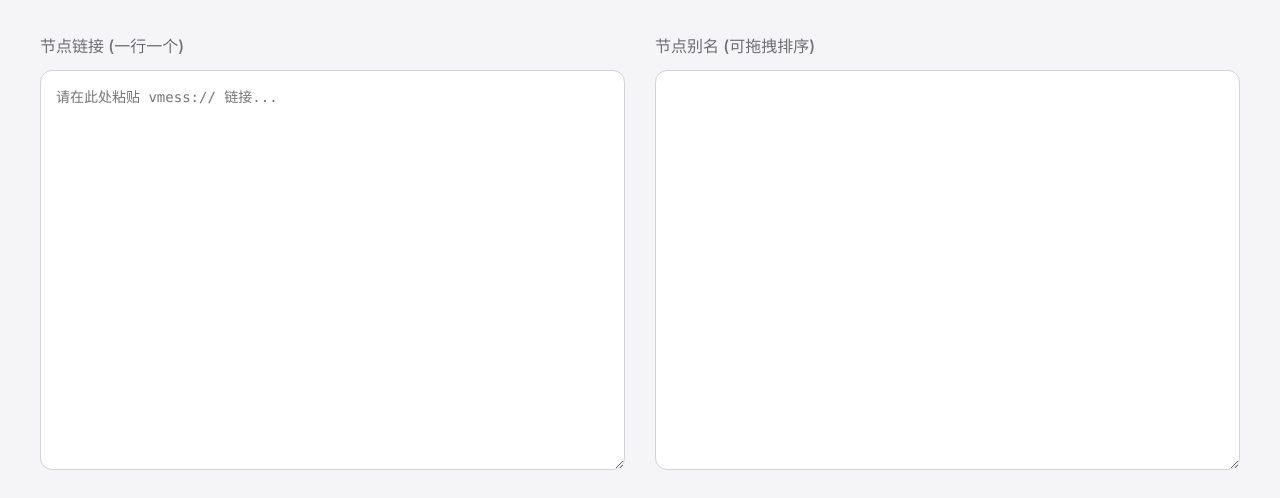
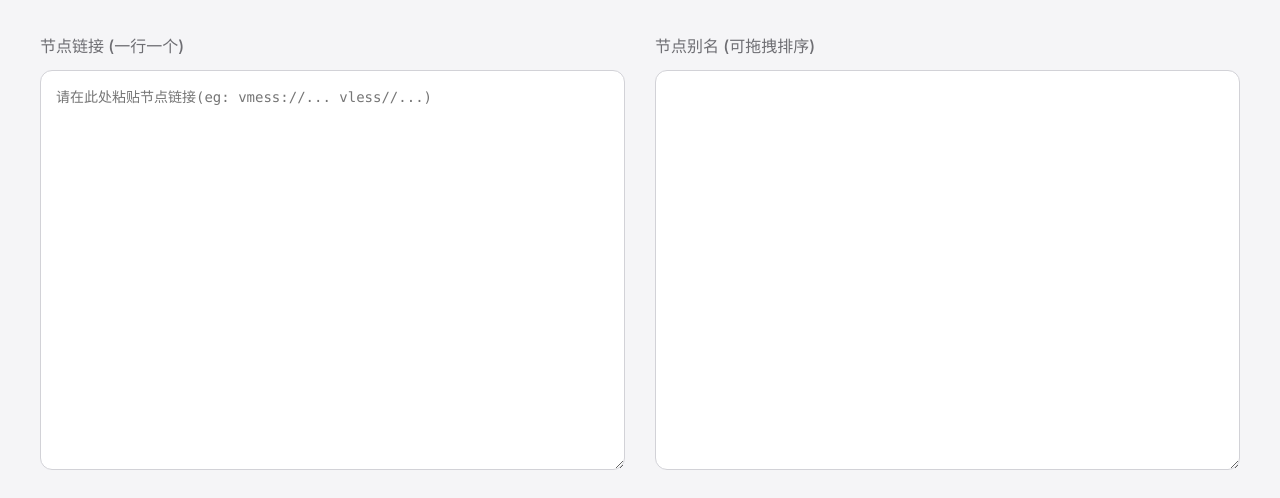
Before and after one commit to illusionlie/v2ray-node-sorter, a plain HTML site: page index.html in a window 1280 px wide. Shown: the part 155-653 px from the top of the page. Drawn offline with Linux system fonts and the light colour scheme.

Commit message:
feat: update UI text and remove redundant comments
- Update the placeholder text in the node input textarea to be more descriptive
- Remove redundant comments and improve comment clarity

```diff
--- a/index.html
+++ b/index.html
@@ -20,7 +20,7 @@
         <div class="panels">
             <div class="panel">
                 <label for="node-input" class="panel-title">节点链接 (一行一个)</label>
-                <textarea id="node-input" spellcheck="false" placeholder="请在此处粘贴 vmess:// 链接..."></textarea>
+                <textarea id="node-input" spellcheck="false" placeholder="请在此处粘贴节点链接(eg: vmess://... vless//...)"></textarea>
             </div>
             <div class="panel">
                 <label class="panel-title">节点别名 (可拖拽排序)</label>
@@ -29,12 +29,12 @@
         </div>
         <div class="button-container">
             <button id="sort-button">自动排序</button>
-            <!-- 新增：规则说明按钮 -->
+            <!-- 规则说明按钮 -->
             <button id="show-rules-btn" class="info-button" aria-label="显示命名规则">?</button>
         </div>
     </main>
 
-    <!-- 新增：命名规则模态框 -->
+    <!-- 命名规则模态框 -->
     <div id="rules-modal" class="modal-overlay hidden" role="dialog" aria-modal="true" aria-labelledby="modal-title">
         <div class="modal-content">
             <button id="modal-close-btn" class="modal-close-btn" aria-label="关闭">&times;</button>
```
